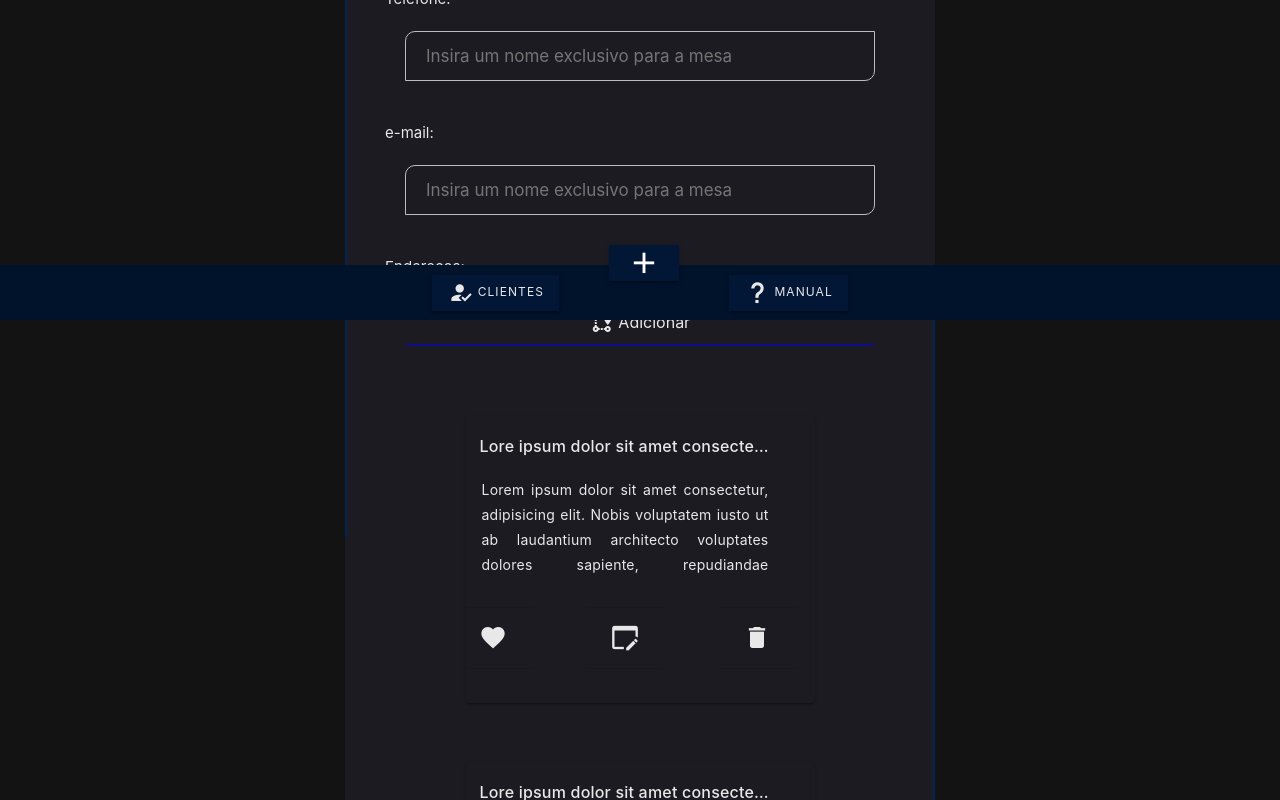
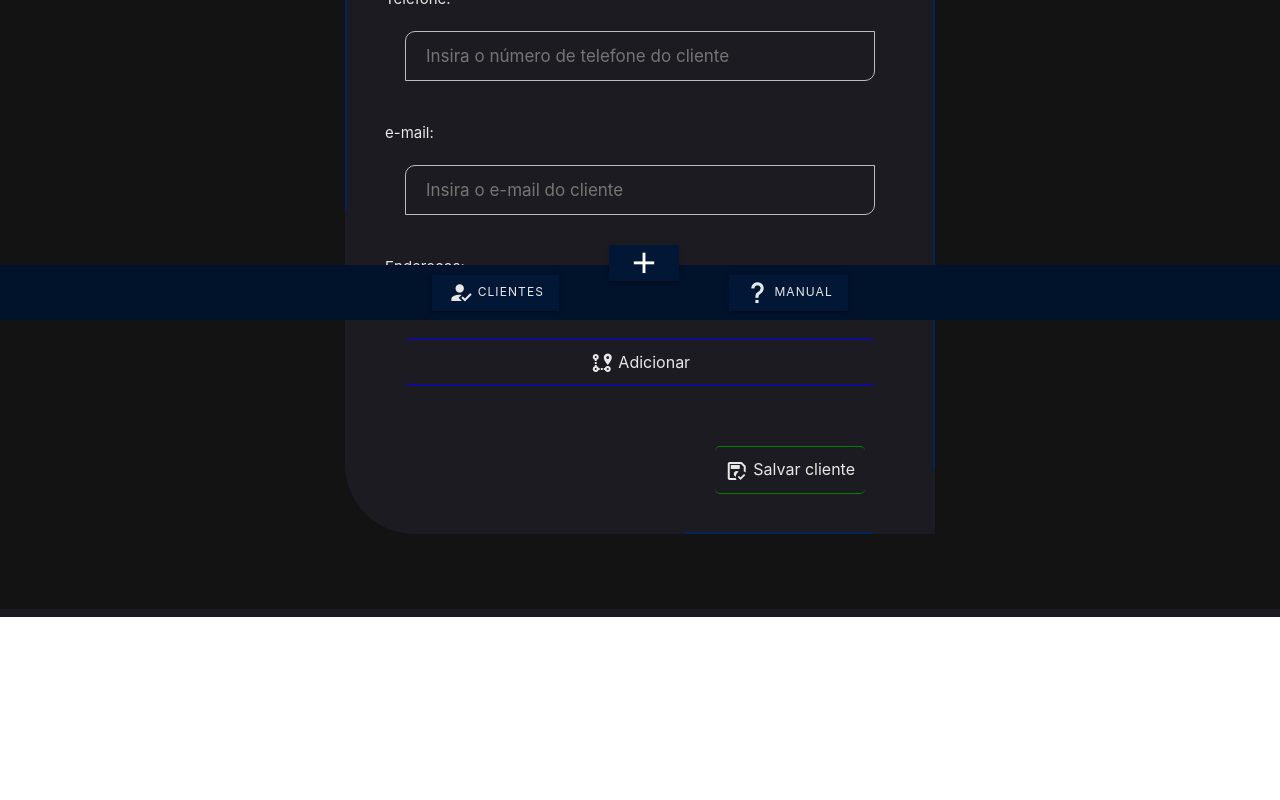
Before and after one commit to diogoneves07/controle-de-clientes, a Vue app: page /adicionar-cliente in a window 1280 px wide. Shown: the part 480-1280 px from the top of the page. After the commit the page ends 1144 px from the top, so only its background shows below. Built offline with nearby package versions, Linux system fonts and the light colour scheme.

Commit message:
feat: adicionar funcionalidades de inserção e edição dos dados do cliente

```diff
--- a/src/components/AddressCard.vue
+++ b/src/components/AddressCard.vue
@@ -1,51 +1,51 @@
 <script setup lang="ts">
 import { VCardTitle, VCard, VCardText, VCardActions, VBtn } from 'vuetify/components'
 import { ref } from 'vue'
+import type { ClientAddress } from '@/indexdb/schemas'
 
 const props = defineProps<{
-  title: string
-  subTitle?: string
-  cardImage?: string
-  desc: string
-  cardWidth?: number
-  onSelectCard?: () => void
+  clientAddress: ClientAddress
+  onCardSelected: () => void
+  onCardDeleted: () => void
+  onCardEdit: () => void
 }>()
 
-let isCardSelected = ref(false)
+let isCardSelected = ref(props.clientAddress.isMain)
+
+function cardTitle() {
+  return `${props.clientAddress.street}  | ${props.clientAddress.homeNumber}`
+}
 
 function toggleCardSelectState() {
   isCardSelected.value = !isCardSelected.value
+  props.onCardSelected()
 }
 </script>
 
 <template>
   <VCard class="card">
-    <VCardTitle class="card-title">{{ props.title }}</VCardTitle>
+    <VCardTitle class="card-title">{{ cardTitle() }}</VCardTitle>
 
     <VCardText class="card-desc">
-      {{ props.desc }}
+      <strong>CEP: {{ props.clientAddress.CEP }}</strong>
+      <strong>Rua: {{ props.clientAddress.street }}</strong>
+      <strong>Casa: {{ props.clientAddress.homeNumber }}</strong>
     </VCardText>
 
     <VCardActions class="card-actions">
       <VBtn @click="toggleCardSelectState" class="heart-btn">
         <VIcon
           icon="mdi-heart"
-          :style="{ color: isCardSelected ? 'red' : '', transition: '0s' }"
+          :style="{ color: props.clientAddress.isMain ? 'red' : '', transition: '0s' }"
         ></VIcon>
       </VBtn>
 
-      <VBtn @click="toggleCardSelectState" class="heart-btn">
-        <VIcon
-          icon="mdi-application-edit-outline"
-          :style="{ color: isCardSelected ? 'red' : '', transition: '0s' }"
-        ></VIcon>
+      <VBtn @click="onCardEdit" class="heart-btn">
+        <VIcon icon="mdi-application-edit-outline"></VIcon>
       </VBtn>
 
-      <VBtn @click="toggleCardSelectState" class="heart-btn">
-        <VIcon
-          icon="mdi-delete"
-          :style="{ color: isCardSelected ? 'red' : '', transition: '0s' }"
-        ></VIcon>
+      <VBtn @click="props.onCardDeleted" class="heart-btn">
+        <VIcon icon="mdi-delete"></VIcon>
       </VBtn>
     </VCardActions>
   </VCard>
@@ -55,12 +55,13 @@ function toggleCardSelectState() {
 .card {
   background-color: var(--dark-background-color);
   margin: 30px;
-  max-width: 349px;
+  max-width: 300px;
 }
 
 .card-title {
   font-size: 16px;
   padding: 5% 4%;
+  text-align: center !important;
 }
 
 .card-desc {
@@ -80,6 +81,11 @@ function toggleCardSelectState() {
 .card-desc::-webkit-scrollbar-corner {
   background-color: #000;
 }
+.card-desc strong {
+  float: left;
+  width: 100%;
+  margin: 3px 0;
+}
 .card-actions {
   display: flex;
   align-items: center;
@@ -87,7 +93,10 @@ function toggleCardSelectState() {
   padding: 4%;
 }
 .card-actions i {
-  font-size: 28px;
+  font-size: 25px;
+}
+.card-actions button {
+  margin: 0;
 }
 .heart-btn {
   height: 40px !important;
--- /dev/null
+++ b/src/components/ClientForm.vue
@@ -0,0 +1,158 @@
+<script setup lang="ts">
+import '@/assets/forms-layout.css'
+import '@/assets/bottom-navigation-buttons.css'
+
+import TheAddressForm from './TheAddressForm.vue'
+import { ref, toRaw } from 'vue'
+import AddressCard from './AddressCard.vue'
+import type { ClientAddress, ClientData } from '@/indexdb/schemas'
+import { insertClientInDB, updateClientInDB } from '@/indexdb/operations'
+import type { ClientDataWithID } from '@/indexdb/operations'
+
+const props = defineProps<{ client?: ClientDataWithID }>()
+
+const client = ref<ClientData | ClientDataWithID>(
+  props.client || {
+    name: '',
+    personType: 'Fisíca',
+    phoneNumber: '',
+    email: '',
+    addresses: []
+  }
+)
+
+let isModalFormAddressOpen = ref(false)
+let clientAddressToUpdate = ref<undefined | ClientAddress>(undefined)
+
+function onCardEdit(address: ClientAddress) {
+  clientAddressToUpdate.value = address
+  isModalFormAddressOpen.value = true
+}
+function closeAddressForm() {
+  clientAddressToUpdate.value = undefined
+  isModalFormAddressOpen.value = false
+}
+
+function onAddress(address: ClientAddress) {
+  if (!client.value.addresses.length) {
+    address.isMain = true
+  }
+
+  client.value.addresses = [...new Set([...client.value.addresses, address])]
+}
+
+function onCardSelected(address: ClientAddress) {
+  client.value.addresses = client.value.addresses.map((item) => {
+    item.isMain = false
+    return item
+  })
+  address.isMain = true
+}
+
+function onCardDeleted(address: ClientAddress) {
+  client.value.addresses = client.value.addresses.filter((item) => {
+    return item !== address
+  })
+
+  if (address.isMain && client.value.addresses[0]) {
+    client.value.addresses[0].isMain = true
+  }
+}
+
+function insertOrUpdateClient() {
+  if (props.client) {
+    updateClientInDB(toRaw(client.value) as ClientDataWithID)
+  } else {
+    insertClientInDB(toRaw(client.value))
+  }
+}
+</script>
+
+<template>
+  <form @submit.prevent="insertOrUpdateClient" class="forms-layout">
+    <fieldset>
+      <legend>
+        {{ props.client ? 'Atualize os dados do cliente!' : 'Cadastre o novo cliente!' }}
+      </legend>
+      <label>
+        Nome:
+        <input type="text" v-model="client.name" placeholder="Insira o nome do cliente" />
+      </label>
+
+      <label class="person-type">
+        <div>
+          <select v-model="client.personType">
+            <option :selected="client.personType === 'Fisíca'" value="Fisíca">Pessoa Fisíca</option>
+            <option :selected="client.personType === 'Juridíca'" value="Juridíca">
+              Pessoa Juridíca
+            </option>
+          </select>
+        </div>
+      </label>
+
+      <label>
+        Telefone:
+        <input
+          type="tel"
+          v-model="client.phoneNumber"
+          placeholder="Insira o número de telefone do cliente"
+        />
+      </label>
+      <label>
+        e-mail:
+        <input type="email" v-model="client.email" placeholder="Insira o e-mail do cliente" />
+      </label>
+      <label> Endereços: </label>
+
+      <TheAddressForm
+        :on-close="closeAddressForm"
+        v-if="isModalFormAddressOpen"
+        :on-address="onAddress"
+        :client-address="clientAddressToUpdate"
+      />
+
+      <section class="address-cards">
+        <AddressCard
+          v-for="(address, index) in client.addresses"
+          :key="index"
+          :client-address="address"
+          :on-card-selected="() => onCardSelected(address)"
+          :on-card-deleted="() => onCardDeleted(address)"
+          :on-card-edit="() => onCardEdit(address)"
+        ></AddressCard>
+      </section>
+
+      <label>
+        <button @click="isModalFormAddressOpen = true" type="button" class="btn-border-blue">
+          <VIcon icon="mdi-map-marker-path"></VIcon>
+          Adicionar
+        </button>
+      </label>
+
+      <div>
+        <button type="submit" class="btn-border-green">
+          <VIcon icon="mdi-content-save-check-outline"></VIcon>
+          {{ props.client ? 'Atualizar cliente!' : 'Salvar cliente' }}
+        </button>
+      </div>
+    </fieldset>
+  </form>
+</template>
+<style>
+.person-type div {
+  display: flex;
+  justify-self: center;
+  align-items: center;
+}
+.address {
+  background-color: var(--dark-background-color-soft);
+  color: red;
+}
+.address-cards {
+  display: flex;
+  justify-self: center;
+  align-items: center;
+  flex-wrap: wrap;
+  flex-direction: column;
+}
+</style>
--- a/src/components/TheRegisteClientForm.vue
+++ /dev/null
@@ -1,128 +0,0 @@
-<script setup lang="ts">
-import '@/assets/forms-layout.css'
-import '@/assets/bottom-navigation-buttons.css'
-
-import TheAddressForm from './TheAddressForm.vue'
-import { ref } from 'vue'
-import AddressCard from './AddressCard.vue'
-
-let tableName = ''
-
-let addNewAddress = ref(false)
-
-const items = [
-  {
-    title: 'Item #1',
-    value: 1,
-    props: {
-      prependIcon: 'mdi-home'
-    }
-  },
-  {
-    title: 'Item #2',
-    value: 2,
-    props: {
-      appendIcon: 'mdi-close'
-    }
-  },
-  {
-    title: 'Item #3',
-    value: 3,
-    props: {
-      color: 'primary'
-    }
-  }
-]
-
-function saveTable(event: Event) {}
-</script>
-
-<template>
-  <form class="forms-layout">
-    <fieldset>
-      <legend>Cadastre o novo cliente!</legend>
-      <label>
-        Nome:
-        <input
-          type="text"
-          v-model.lazy="tableName"
-          placeholder="Insira um nome exclusivo para a mesa"
-          required
-        />
-      </label>
-
-      <label class="person-type">
-        <div>
-          <select>
-            <option>Pessoa Fisíca</option>
-            <option>Pessoa Juridíca</option>
-          </select>
-        </div>
-      </label>
-
-      <label>
-        Telefone:
-        <input
-          type="tel"
-          v-model.lazy="tableName"
-          placeholder="Insira um nome exclusivo para a mesa"
-          required
-        />
-      </label>
-      <label>
-        e-mail:
-        <input
-          type="email"
-          v-model.lazy="tableName"
-          placeholder="Insira um nome exclusivo para a mesa"
-          required
-        />
-      </label>
-      <label>
-        Endereços:
-        <button @click="addNewAddress = true" type="button" class="btn-border-blue">
-          <VIcon icon="mdi-map-marker-path"></VIcon>
-          Adicionar
-        </button>
-      </label>
-
-      <TheAddressForm :on-close="() => (addNewAddress = false)" v-if="addNewAddress" />
-
-      <section class="address-cards">
-        <AddressCard
-          title="Lore  ipsum dolor sit amet consectetur"
-          desc="Lorem ipsum dolor sit amet consectetur, adipisicing elit. Nobis voluptatem iusto ut ab laudantium architecto voluptates dolores sapiente, repudiandae repellendus nesciunt adipisci aspernatur pariatur recusandae sed molestiae fugiat perspiciatis quibusdam!"
-        ></AddressCard>
-
-        <AddressCard
-          title="Lore  ipsum dolor sit amet consectetur"
-          desc="Lorem ipsum dolor sit amet consectetur, adipisicing elit. Nobis voluptatem iusto ut ab laudantium architecto voluptates dolores sapiente, repudiandae repellendus nesciunt adipisci aspernatur pariatur recusandae sed molestiae fugiat perspiciatis quibusdam!"
-        ></AddressCard>
-      </section>
-      <div>
-        <button type="submit" @submit.prevent="saveTable" class="btn-border-green">
-          <VIcon icon="mdi-content-save-check-outline"></VIcon>
-          Salvar cliente
-        </button>
-      </div>
-    </fieldset>
-  </form>
-</template>
-<style>
-.person-type div {
-  display: flex;
-  justify-self: center;
-  align-items: center;
-}
-.address {
-  background-color: var(--dark-background-color-soft);
-  color: red;
-}
-.address-cards {
-  display: flex;
-  justify-self: center;
-  align-items: center;
-  flex-wrap: wrap;
-  flex-direction: column;
-}
-</style>
--- a/src/indexdb/operations.ts
+++ b/src/indexdb/operations.ts
@@ -14,6 +14,7 @@ export function insertClientInDB(client: ClientData) {
   const transaction = clients.db.transaction(clientStoreName, 'readwrite')
   const clientsStore = transaction.objectStore(clientStoreName)
 
+  console.log(client)
   clientsStore.add(client)
 }
 
@@ -29,6 +30,20 @@ export function deleteClientFromDB(id: number) {
   const clientsStore = transaction.objectStore(clientStoreName)
 
   clientsStore.delete(id)
+}
+
+export function updateClientInDB(newClientData: ClientDataWithID) {
+  if (!clients.db) {
+    clientsBDRequest.addEventListener('success', () => {
+      updateClientInDB(newClientData)
+    })
+    return
+  }
+
+  const transaction = clients.db.transaction(clientStoreName, 'readwrite')
+  const clientsStore = transaction.objectStore(clientStoreName)
+
+  clientsStore.put(newClientData)
 }
 
 export function getClientInDBByid(id: number) {
--- a/src/indexdb/schemas.ts
+++ b/src/indexdb/schemas.ts
@@ -11,7 +11,7 @@ export interface ClientAddress {
 
 export interface ClientData {
   name: string
-  personType: string
+  personType: 'Fisíca' | 'Juridíca'
   phoneNumber: string
   email: string
   addresses: ClientAddress[]
--- a/src/views/RegisteClientView.vue
+++ b/src/views/RegisteClientView.vue
@@ -1,10 +1,10 @@
 <script setup lang="ts">
 import TheLayout from '../components/TheLayout.vue'
-import TheRegisteClientForm from '../components/TheRegisteClientForm.vue'
+import ClientForm from '../components/ClientForm.vue'
 </script>
 
 <template>
   <TheLayout>
-    <TheRegisteClientForm />
+    <ClientForm />
   </TheLayout>
 </template>
```
Also changed, not shown: src/components/TheAddressForm.vue (+51 -10 lines), src/indexdb/create-client.ts (added).
